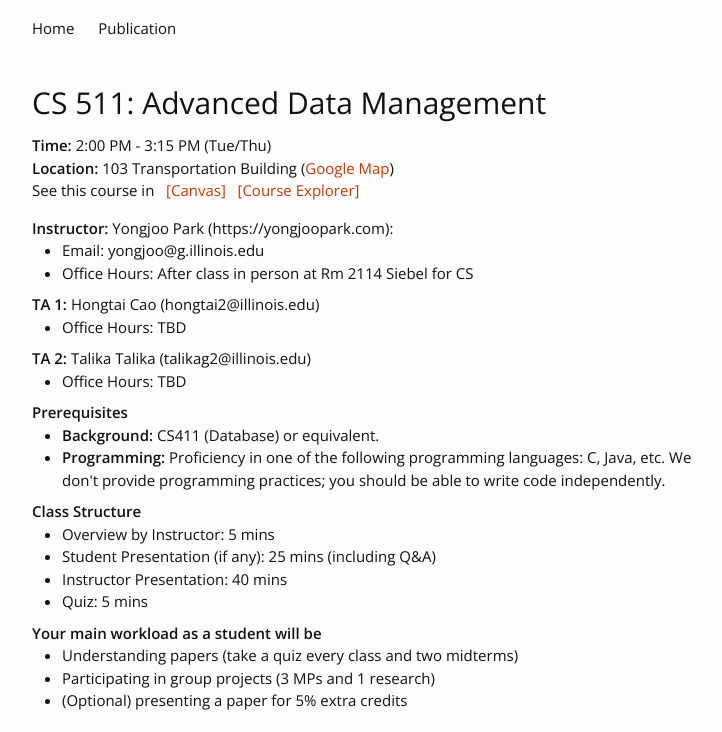
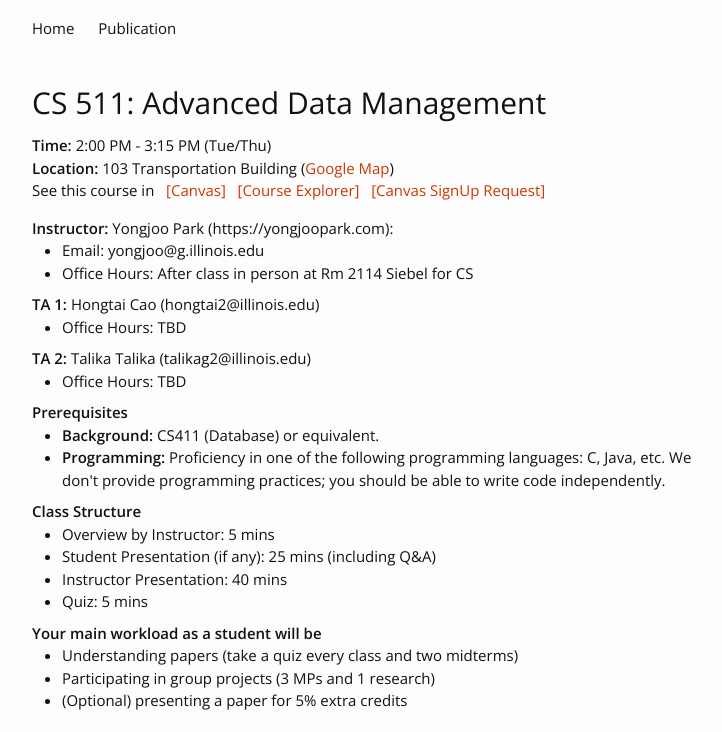
Before and after one commit to pyongjoo/pyongjoo.github.io, a Jekyll site: the page built from teaching/fall2024/cs511.md, in a window 1280 px wide, cut to the strip 0-732 px from the top of the page. Shown: the whole strip, without its empty margins (268-990 px from the left). Built offline with Jekyll 4.4.1, drawn with Linux system fonts in a browser that asks for light colours.

Commit message:
canvas sign-up request addee

```diff
--- a/teaching/fall2024/cs511.md
+++ b/teaching/fall2024/cs511.md
@@ -6,7 +6,9 @@ layout: default
 
 **Time:** 2:00 PM - 3:15 PM (Tue/Thu)
 **Location:** 103 Transportation Building ([Google Map](https://maps.app.goo.gl/zAGZ58NRoaurGDuf9))
-See this course in &nbsp; [[Canvas]](https://canvas.illinois.edu/courses/49946) &nbsp; [[Course Explorer]](https://courses.illinois.edu/schedule/2024/fall//CS/511)
+See this course in &nbsp; [[Canvas]](https://canvas.illinois.edu/courses/49946)
+&nbsp; [[Course Explorer]](https://courses.illinois.edu/schedule/2024/fall//CS/511)
+&nbsp; [[Canvas SignUp Request]](https://docs.google.com/forms/d/e/1FAIpQLSdEs6uwhU9mpSpHHegIvyozlZovSfC81llPEELnSL3lw2mGjA/viewform?usp=sf_link)
 
 **Instructor:** Yongjoo Park (https://yongjoopark.com):
 <ul style="margin-top: -15px;">
```
